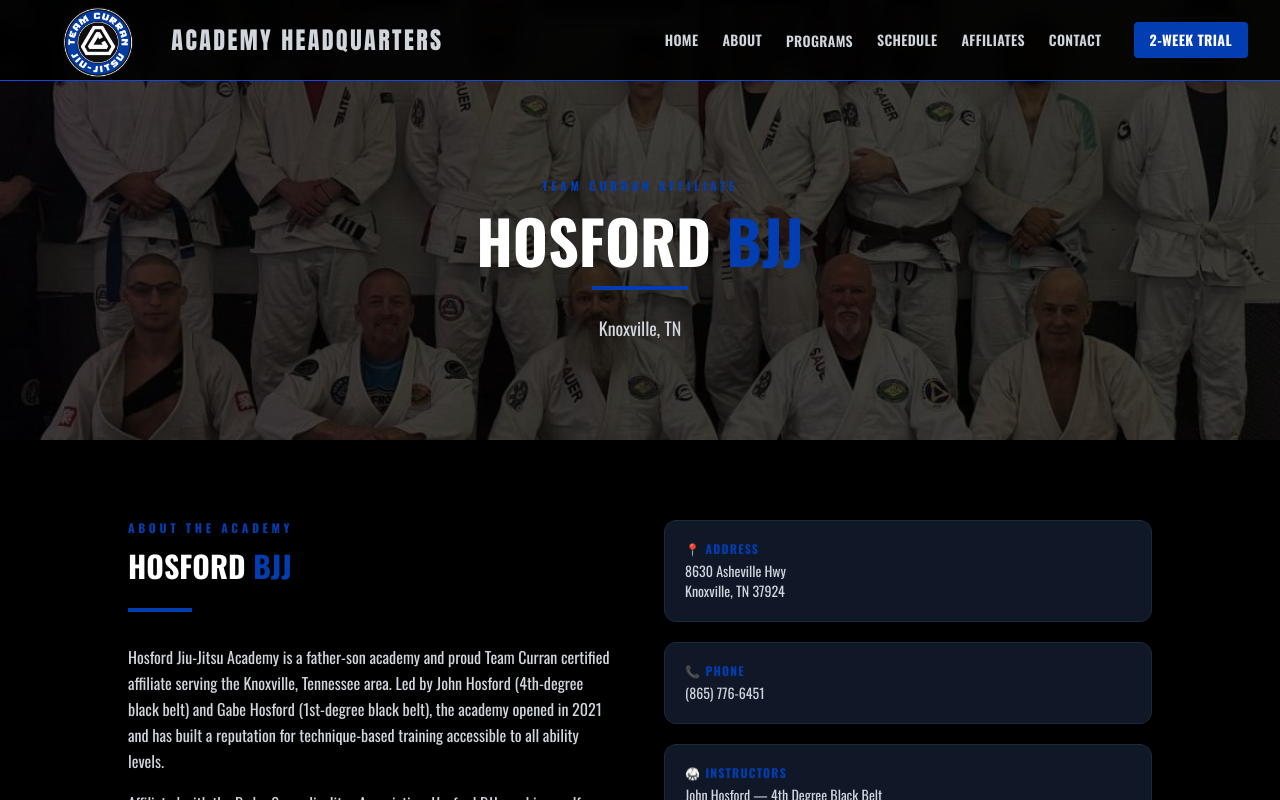
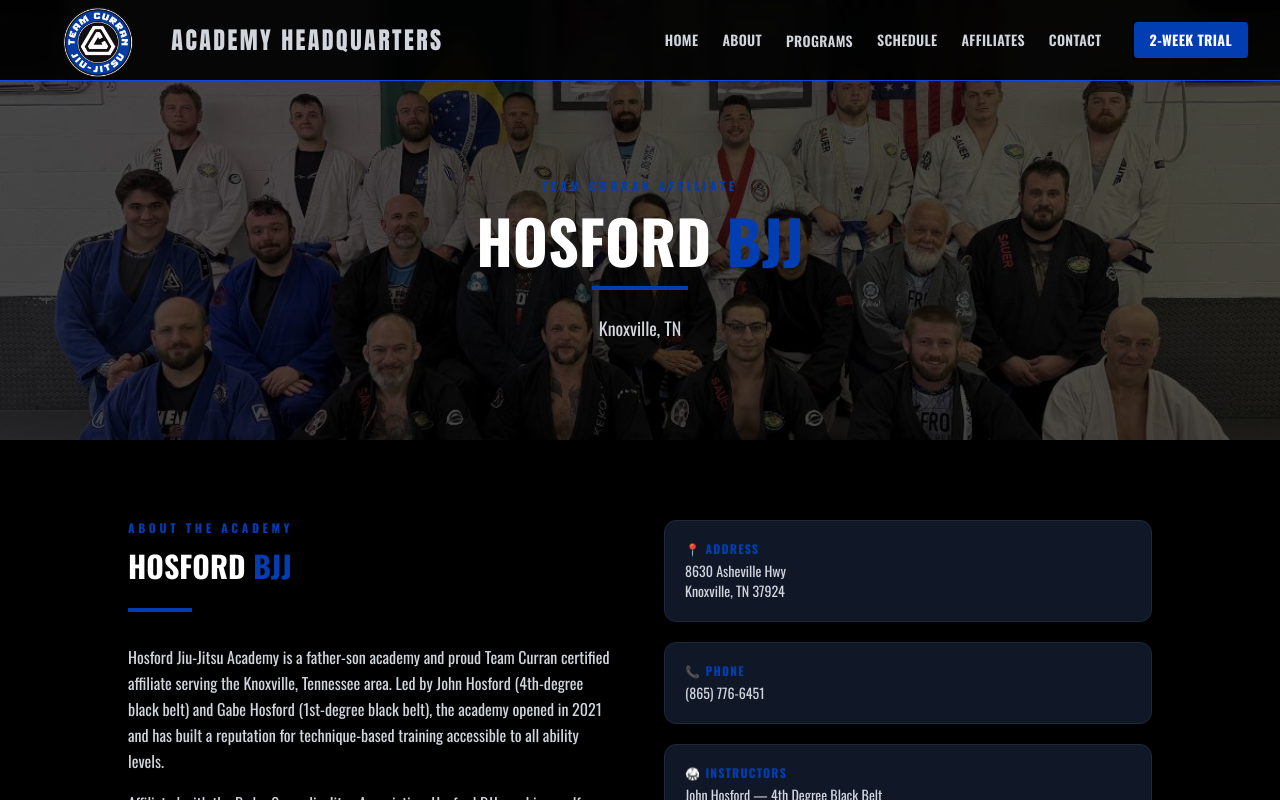
Before and after one commit to bigfrogbjj/teamcurran, a Next.js app: page /affiliates/hosford-bjj in a window 1280 px wide. Shown: the top 800 px of the page. Built offline with nearby package versions, Linux system fonts and the light colour scheme.

Commit message:
Update Hosford BJJ photo to new image

```diff
--- a/app/affiliates/hosford-bjj/page.tsx
+++ b/app/affiliates/hosford-bjj/page.tsx
@@ -8,7 +8,7 @@ export default function Page() {
       <Navbar />
       <main className="bg-black min-h-screen">
         <section className="relative min-h-[55vh] flex items-center justify-center overflow-hidden pt-20">
-          <div className="absolute inset-0 bg-cover bg-center" style={{ backgroundImage: "url('/hosford-bjj.jpg')" }} />
+          <div className="absolute inset-0 bg-cover bg-center" style={{ backgroundImage: "url('/hosford-bjj-new.jpg')" }} />
           <div className="absolute inset-0 bg-black/70" />
           <div className="relative z-10 text-center px-4 max-w-4xl mx-auto">
             <p className="text-brand text-xs font-bold tracking-[0.3em] uppercase mb-4">TEAM CURRAN AFFILIATE</p>
--- a/app/affiliates/page.tsx
+++ b/app/affiliates/page.tsx
@@ -15,7 +15,7 @@ const affiliates = [
   { slug: "dekalb-county", name: "DeKalb County BJJ", location: "Hinckley, IL", website: "dekalbcountybjj.com", img: "/dekalb-county.jpg" },
   { slug: "gracie-destin", name: "Gracie Destin", location: "Destin, FL", website: "destinmma.com", img: "/gracie-destin.jpg" },
   { slug: "ga-defense-academy", name: "GA Defense Academy", location: "Locust Grove, GA", website: "gadacad.com", img: "/ga-defense-academy.jpg" },
-  { slug: "hosford-bjj", name: "Hosford BJJ", location: "Knoxville, TN", website: "hosfordbjj.com", img: "/hosford-bjj.jpg" },
+  { slug: "hosford-bjj", name: "Hosford BJJ", location: "Knoxville, TN", website: "hosfordbjj.com", img: "/hosford-bjj-new.jpg" },
 ];
 
 export default function AffiliatesPage() {
```
Also changed, not shown: public/Hosford BJJ new.jpg (added), public/hosford-bjj-new.jpg (added).
